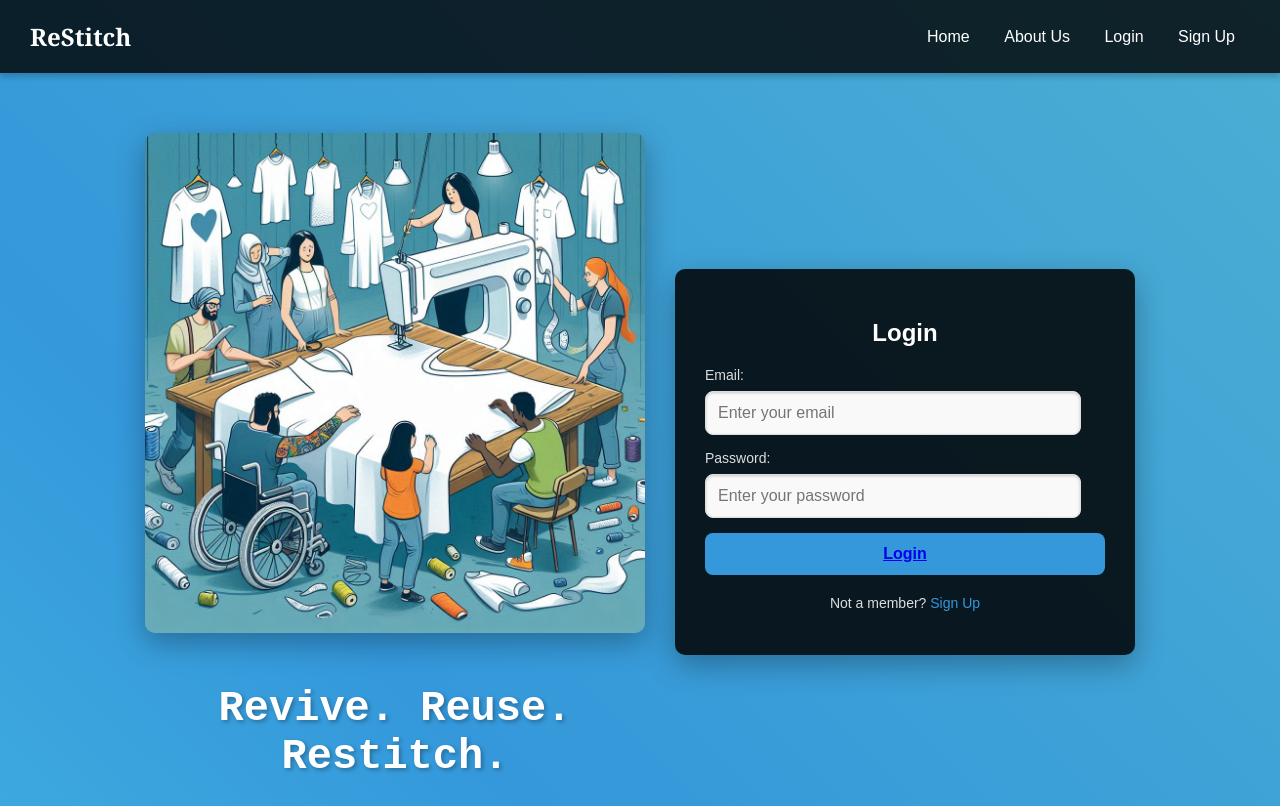
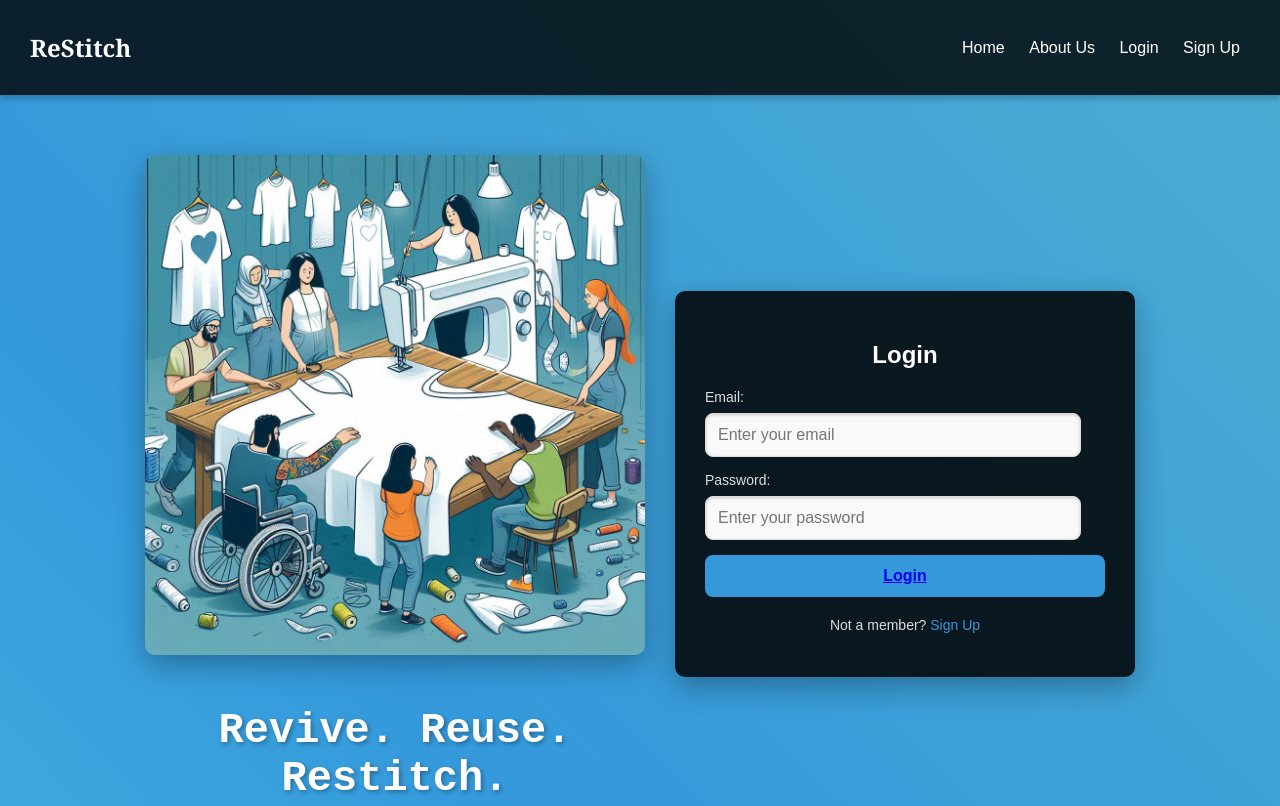
Before and after one commit to Manit010/ReStitches, a plain HTML site: page login.html in a window 1280 px wide. Shown: the top 806 px of the page. Drawn offline with Linux system fonts and the light colour scheme; files whose address does not match are found by name.

Commit message:
Update styleInUp.css

```diff
--- a/styleInUp.css
+++ b/styleInUp.css
@@ -15,14 +15,17 @@
             100% { background-position: 0% 50%; }
         }
 
-        /* Navbar */
+        /* Navbar Styling */
 .navbar {
     display: flex;
     justify-content: space-between;
     align-items: center;
-            padding: 20px 30px;
+    padding: 15px 30px;
     background: rgba(0, 0, 0, 0.8);
     color: white;
+    position: sticky;
+    top: 0;
+    z-index: 1000;
     box-shadow: 0 4px 6px rgba(0, 0, 0, 0.2);
 }
 
@@ -30,21 +33,18 @@
     font-family: 'Georgia', serif;
     font-size: 24px;
     color: white;
-            margin: 0;
 }
 
-        .navbar div a {
+.navbar a {
     color: white;
     text-decoration: none;
-            margin: 0 15px;
+    margin: 0 10px;
     font-size: 16px;
-            transition: color 0.3s ease;
 }
 
-        .navbar div a:hover {
+.navbar a:hover {
     color: #3498db;
 }
-
         /* Sign-Up Section */
         .signup-section {
             display: flex;
```
Lines whose indentation alone changed are shown as unchanged.
